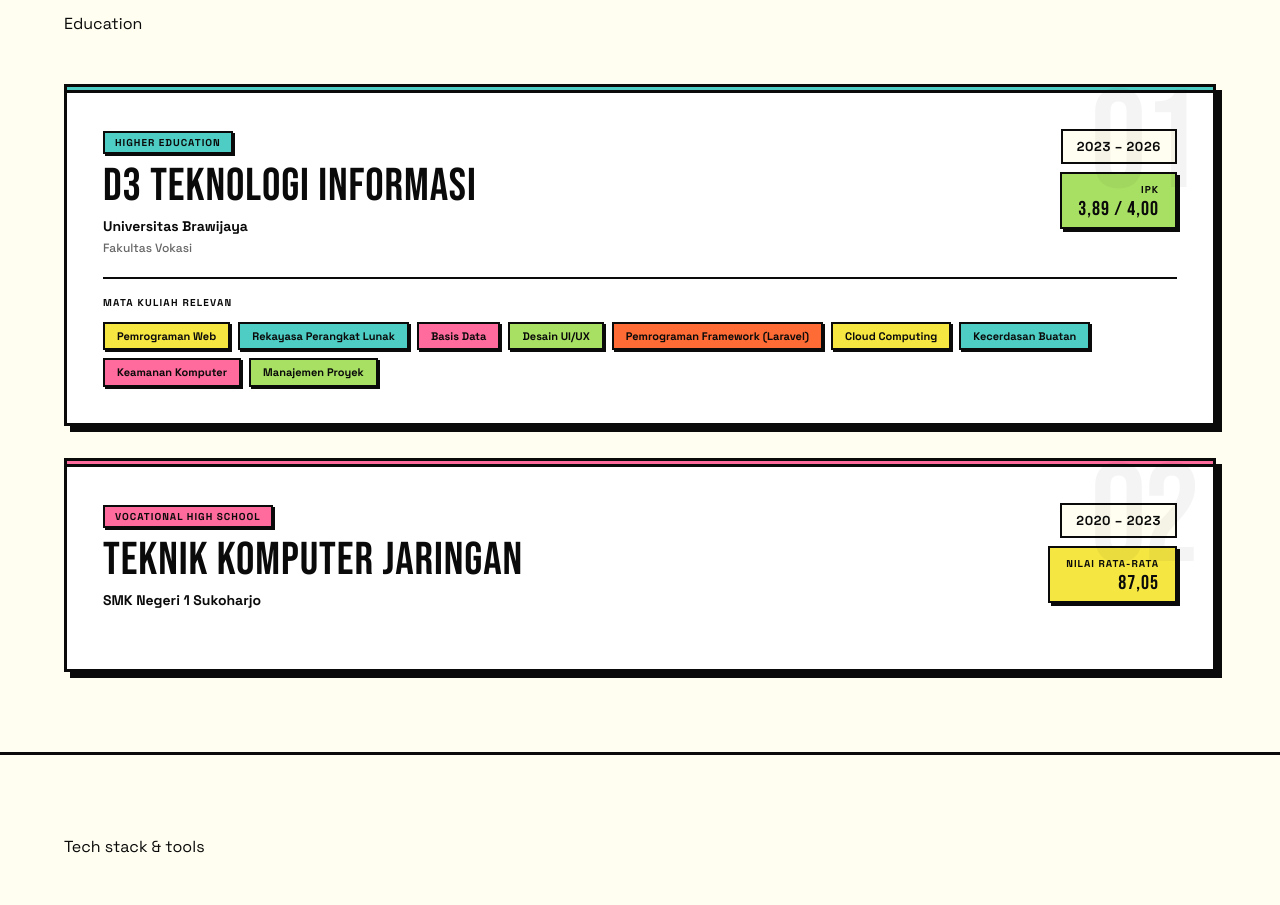
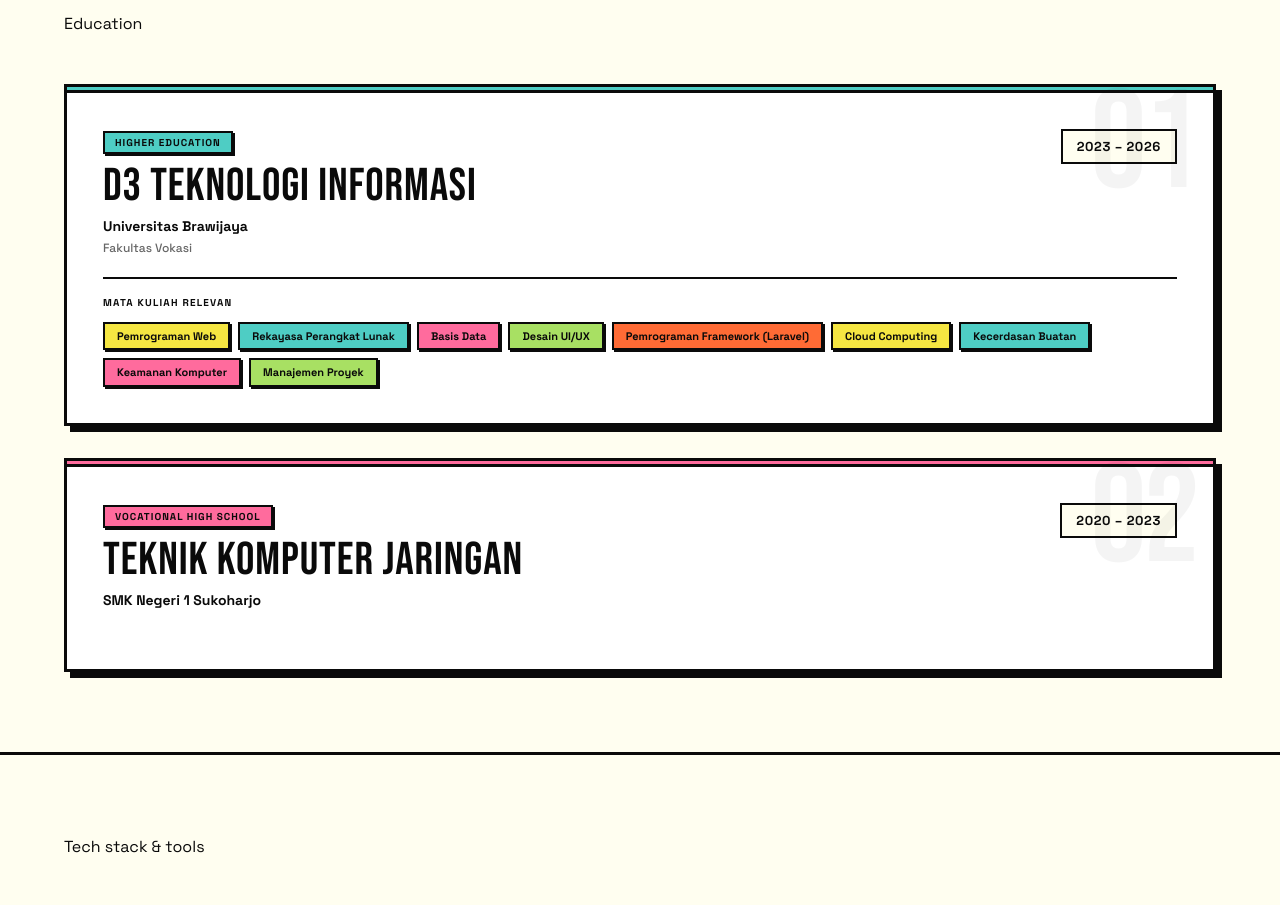
Before and after one commit to nolanhakim/portoku, a Next.js app: page / in a window 1280 px wide. Shown: the part 1900-2805 px from the top of the page. Built offline with nearby package versions, Linux system fonts and the light colour scheme.

Commit message:
update project

```diff
--- a/app/sections/Education.tsx
+++ b/app/sections/Education.tsx
@@ -25,8 +25,6 @@ const education = [
         institution: "Universitas Brawijaya",
         sub: "Fakultas Vokasi",
         period: "2023 – 2026",
-        highlight: { label: "IPK", value: "3,89 / 4,00" },
-        highlightColor: NB.green,
         accentColor: NB.teal,
         numberLabel: "01",
         courses: COURSES,
@@ -37,8 +35,6 @@ const education = [
         institution: "SMK Negeri 1 Sukoharjo",
         sub: null,
         period: "2020 – 2023",
-        highlight: { label: "Nilai Rata-Rata", value: "87,05" },
-        highlightColor: NB.yellow,
         accentColor: NB.pink,
         numberLabel: "02",
         courses: null,
@@ -59,7 +55,6 @@ export default function Education() {
                 padding: "clamp(40px,7vw,80px) clamp(20px,5vw,64px)",
             }}
         >
-            {/* Section label */}
             <div
                 className="nb-section-label"
                 style={{
@@ -188,9 +183,7 @@ function EducationCard({
                         )}
                     </div>
 
-                    {/* Period + highlight */}
-                    <div style={{ display: "flex", flexDirection: "column", alignItems: "flex-end", gap: "8px" }}>
-                        {/* Period pill */}
+                    {/* Period */}
                     <div
                         style={{
                             border: `2px solid ${NB.black}`,
@@ -203,25 +196,6 @@ function EducationCard({
                         }}
                     >
                         {edu.period}
-                        </div>
-
-                        {/* Highlight card */}
-                        <div
-                            style={{
-                                background: edu.highlightColor,
-                                border: `2px solid ${NB.black}`,
-                                boxShadow: `3px 3px 0px ${NB.black}`,
-                                padding: "8px 16px",
-                                textAlign: "right",
-                            }}
-                        >
-                            <p style={{ fontSize: "10px", fontWeight: 700, textTransform: "uppercase", letterSpacing: "0.1em", marginBottom: "2px" }}>
-                                {edu.highlight.label}
-                            </p>
-                            <p style={{ fontSize: "20px", fontFamily: "'Bebas Neue', sans-serif", letterSpacing: "0.05em", lineHeight: 1 }}>
-                                {edu.highlight.value}
-                            </p>
-                        </div>
                     </div>
                 </div>
 
```
Lines whose indentation alone changed are shown as unchanged.
